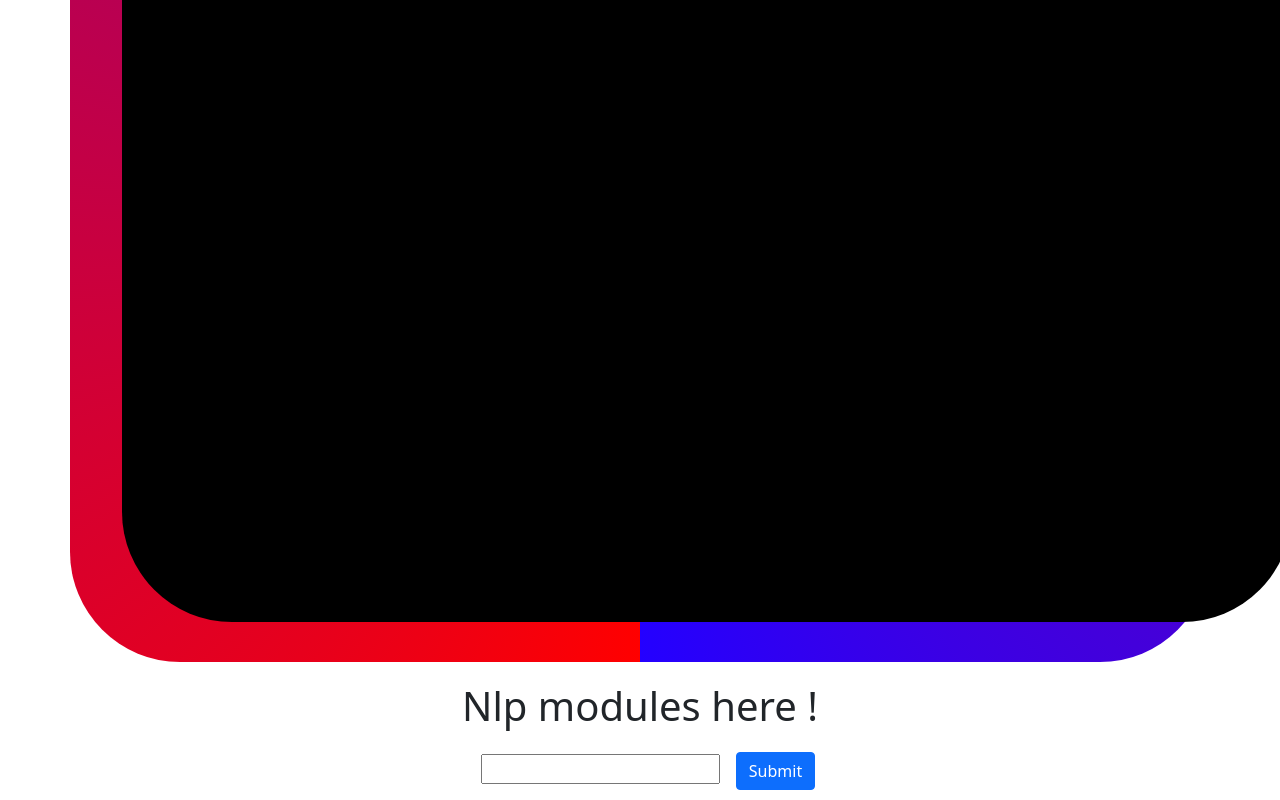
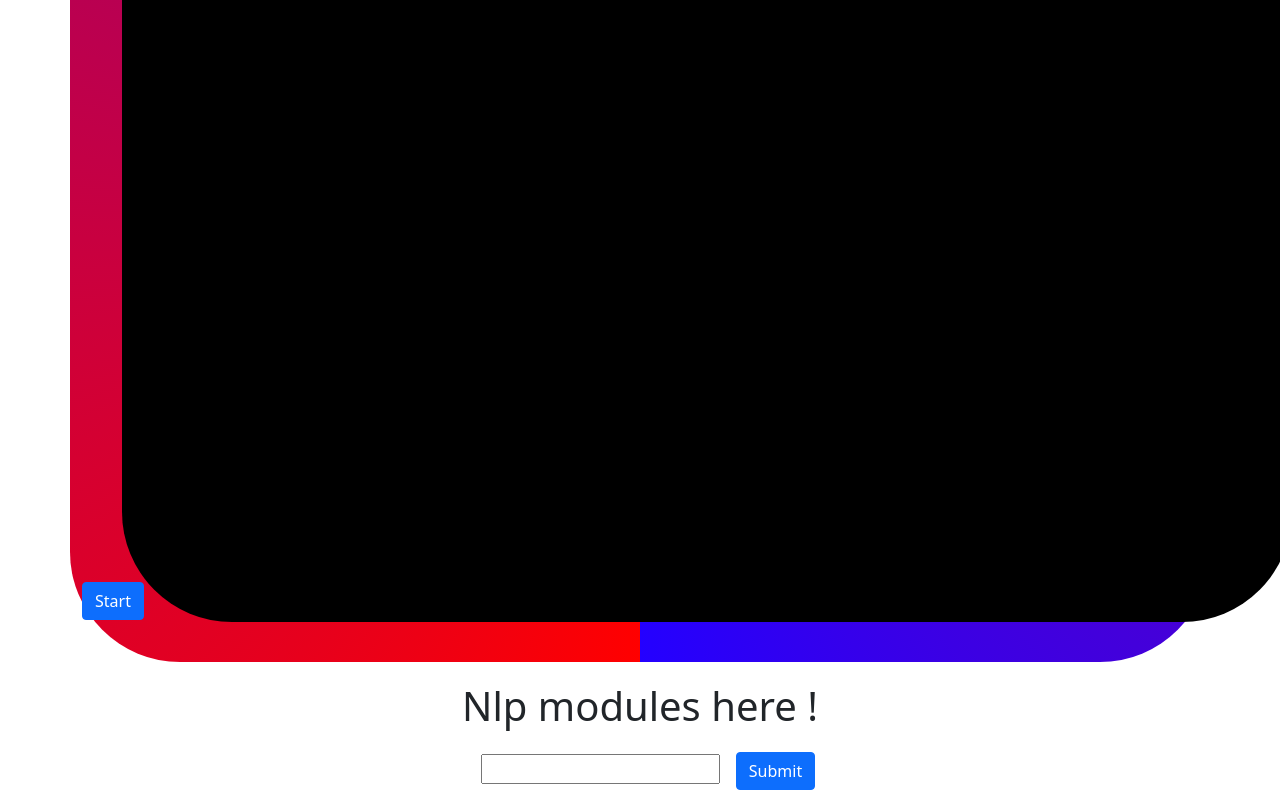
Before and after one commit to Generation-IA/Vulgarization-kit, a React (Create React App) app in the folder kit/: page / in a window 1280 px wide. Shown: the part 2470-3270 px from the top of the page. Built offline with nearby package versions, Linux system fonts and the light colour scheme.

Commit message:
Put everything with cvP5

```diff
--- a/kit/src/At1.js
+++ b/kit/src/At1.js
@@ -16,7 +16,7 @@ import { ParallaxProvider } from "react-scroll-parallax";
 class At1 extends React.Component {
   constructor(props) {
     super(props);
-    this.cvRef = React.createRef();
+    this.cvP5 = React.createRef();
     this.nlpRef = React.createRef();
   }
 
@@ -26,12 +26,12 @@ class At1 extends React.Component {
   SentimentModule = SentimentModule;
 
   start = () => {
-    this.cvP5 = new p5(this.SentimentModule, this.nlpRef.current);
+    this.cvP5 = new p5(this.SentimentModule, this.cvP5.current);
   };
 
   sentimentAnalysis = () => {
     this.cvP5.remove();
-    this.cvP5 = new p5(this.SentimentModule, this.nlpRef.current);
+    this.cvP5 = new p5(this.SentimentModule, this.cvP5.current);
   };
 
   render() {
@@ -79,7 +79,8 @@ class At1 extends React.Component {
         </Row>
         <Row>
           <div class="rect1">
-            <div ref={this.cvRef} class="rect2"></div>
+            <div ref={this.cvP5} class="rect2"></div>
+            <Button onClick={this.start}>Start</Button>
           </div>
         </Row>
         <Row>
```
